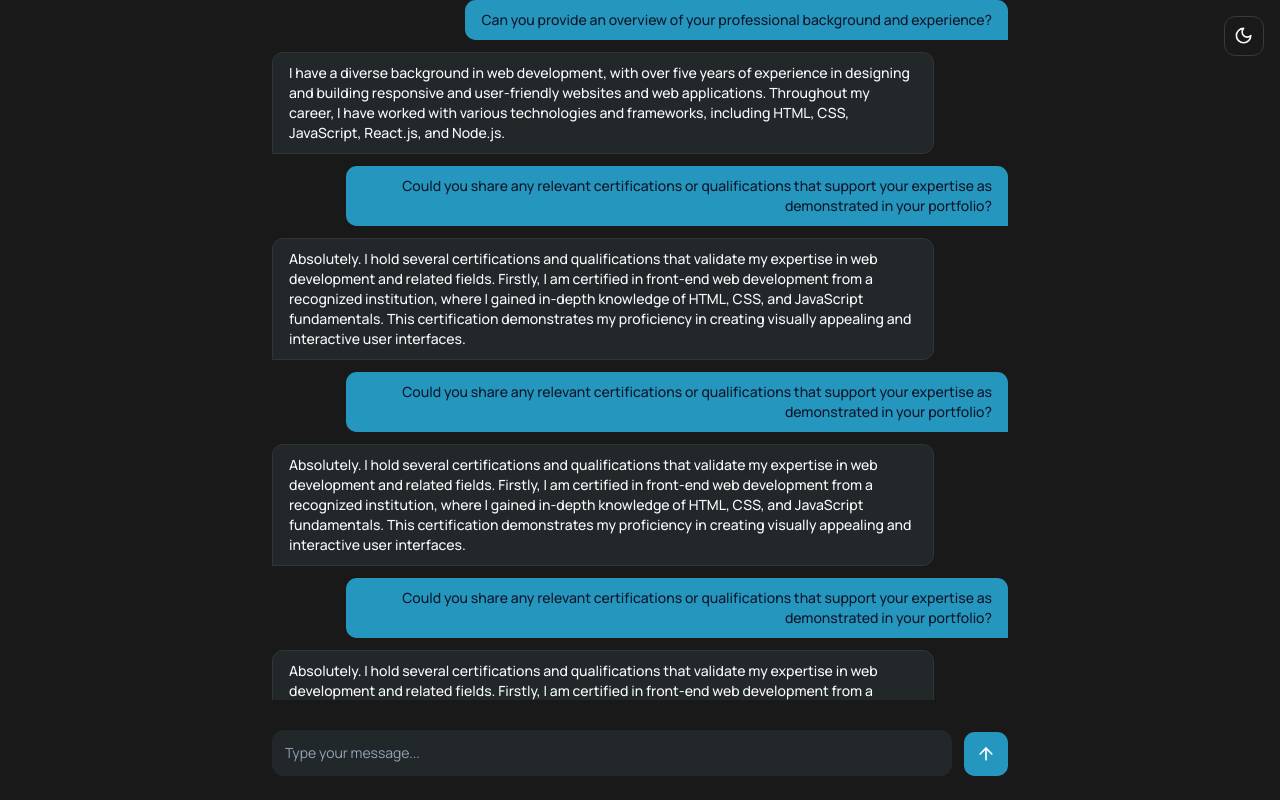
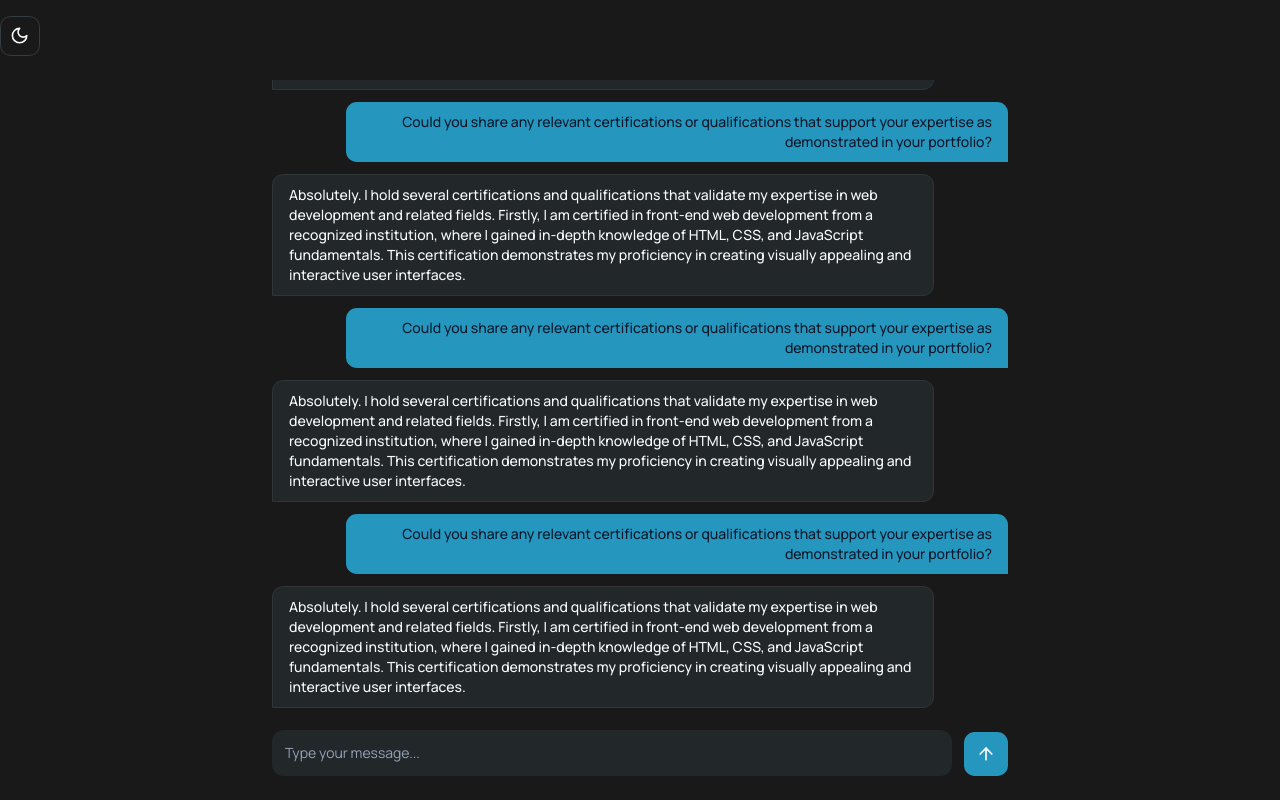
Before and after one commit to kimhuy011199/react-langchain-chat-bot, a React (Vite) app: page / in a window 1280 px wide. Built offline with nearby package versions, Linux system fonts and the light colour scheme.

Commit message:
Handle add question to messages

```diff
--- a/package.json
+++ b/package.json
@@ -17,6 +17,7 @@
     "lucide-react": "^0.363.0",
     "react": "^18.2.0",
     "react-dom": "^18.2.0",
+    "react-scroll-to-bottom": "^4.2.0",
     "react-textarea-autosize": "^8.5.3",
     "tailwind-merge": "^2.2.2",
     "tailwindcss-animate": "^1.0.7"
@@ -25,6 +26,7 @@
     "@types/node": "^20.11.30",
     "@types/react": "^18.2.66",
     "@types/react-dom": "^18.2.22",
+    "@types/react-scroll-to-bottom": "^4.2.5",
     "@typescript-eslint/eslint-plugin": "^7.2.0",
     "@typescript-eslint/parser": "^7.2.0",
     "@vitejs/plugin-react": "^4.2.1",
--- a/src/App.tsx
+++ b/src/App.tsx
@@ -5,19 +5,43 @@ import MessagesContainer from './components/MessagesContainer';
 import ToggleThemeMode from './components/ToggleThemeMode';
 import { Message } from './lib/interface';
 import { SAMPLE_MESSAGES } from './lib/contants';
+import { MessageType } from './lib/enums';
 
 const App = () => {
   const [messages, setMessages] = useState<Message[]>(SAMPLE_MESSAGES);
+  // const [messages, setMessages] = useState<Message[]>([]);
+
+  const handleSendMessage = async (message: string) => {
+    setMessages((prev) => [
+      ...prev,
+      {
+        id: new Date().toString(),
+        content: message,
+        type: MessageType.question,
+      },
+    ]);
+    await new Promise((r) => setTimeout(r, 5000));
+    setMessages((prev) => [
+      ...prev,
+      {
+        id: new Date().toString(),
+        content: message,
+        type: MessageType.answer,
+      },
+    ]);
+  };
 
   return (
     <div className="h-screen w-screen">
-      <ToggleThemeMode />
+      <div className="py-4">
+        <ToggleThemeMode />
+      </div>
       {messages.length ? (
         <MessagesContainer messages={messages} />
       ) : (
         <IntroContainer />
       )}
-      <InputContainer />
+      <InputContainer handleSendMessage={handleSendMessage} />
     </div>
   );
 };
--- a/src/components/InputContainer.tsx
+++ b/src/components/InputContainer.tsx
@@ -5,7 +5,11 @@ import { Button } from '@/components/ui/button';
 import { StatusState } from '@/lib/enums';
 import Spinner from './Spinner';
 
-const InputContainer = () => {
+const InputContainer = ({
+  handleSendMessage,
+}: {
+  handleSendMessage: (question: string) => void;
+}) => {
   const [question, setQuestion] = useState('');
   const [status, setStatus] = useState(StatusState.idle);
 
@@ -16,17 +20,17 @@ const InputContainer = () => {
   const handleOnEnter = (e: KeyboardEvent<HTMLTextAreaElement>) => {
     if (e.key === 'Enter' && !e.shiftKey) {
       e.preventDefault();
-      handleSendMessage();
+      handleSubmitMessage();
     } else if (e.key === 'Enter' && e.shiftKey) {
       e.preventDefault();
       setQuestion(question + '\n');
     }
   };
 
-  const handleSendMessage = async () => {
+  const handleSubmitMessage = async () => {
     setStatus(StatusState.submitting);
-    await new Promise((r) => setTimeout(r, 10000));
-    console.log(question);
+    setQuestion('');
+    await handleSendMessage(question);
     setStatus(StatusState.resolved);
   };
 
@@ -43,7 +47,7 @@ const InputContainer = () => {
           className="text-sm block resize-none w-full rounded-md border border-input bg-muted px-3 py-3 ring-offset-background placeholder:text-muted-foreground focus-visible:outline-none focus-visible:ring-1 focus-visible:ring-ring disabled:cursor-not-allowed disabled:opacity-50"
         />
         <Button
-          onClick={handleSendMessage}
+          onClick={handleSubmitMessage}
           className="p-3 h-full text-white"
           disabled={status === StatusState.submitting}
         >
--- a/src/components/MessageItem.tsx
+++ b/src/components/MessageItem.tsx
@@ -9,7 +9,7 @@ const MessageItem = ({ message }: { message: Message }) => {
         'text-sm font-medium rounded-md ring-offset-background px-4 py-2.5 flex flex-col md:max-w-[90%]',
         message.type === MessageType.question
           ? 'text-right bg-primary text-primary-foreground rounded-ee-none self-end ml-10'
-          : 'border text-left bg-muted rounded-es-none mr-10'
+          : 'border text-left bg-muted rounded-es-none self-start mr-10'
       )}
     >
       <span>{message.content}</span>
--- a/src/components/MessagesContainer.tsx
+++ b/src/components/MessagesContainer.tsx
@@ -1,9 +1,10 @@
 import { Message } from '@/lib/interface';
 import MessageItem from './MessageItem';
+import ScrollToBottom from 'react-scroll-to-bottom';
 
 const MessagesContainer = ({ messages }: { messages: Message[] }) => {
   return (
-    <div className="overflow-y-auto h-[calc(100vh-100px)]">
+    <ScrollToBottom className="overflow-y-auto h-[calc(100vh-100px-72px)] my-2">
       <div className="flex flex-col mx-auto w-full max-w-3xl px-4">
         <ul className="flex flex-col gap-3">
           {messages.map((message) => (
@@ -11,7 +12,7 @@ const MessagesContainer = ({ messages }: { messages: Message[] }) => {
           ))}
         </ul>
       </div>
-    </div>
+    </ScrollToBottom>
   );
 };
 
--- a/src/components/ToggleThemeMode.tsx
+++ b/src/components/ToggleThemeMode.tsx
@@ -12,7 +12,8 @@ const ToggleThemeMode = () => {
   const { setTheme } = useTheme();
 
   return (
-    <div className="fixed right-4 top-4">
+    // <div className="fixed right-4 top-4">
+    <div className="">
       <DropdownMenu>
         <DropdownMenuTrigger asChild>
           <Button variant="outline" size="icon">
```
Also changed, not shown: 1 other file (tests, documents, lock files or other folders).
